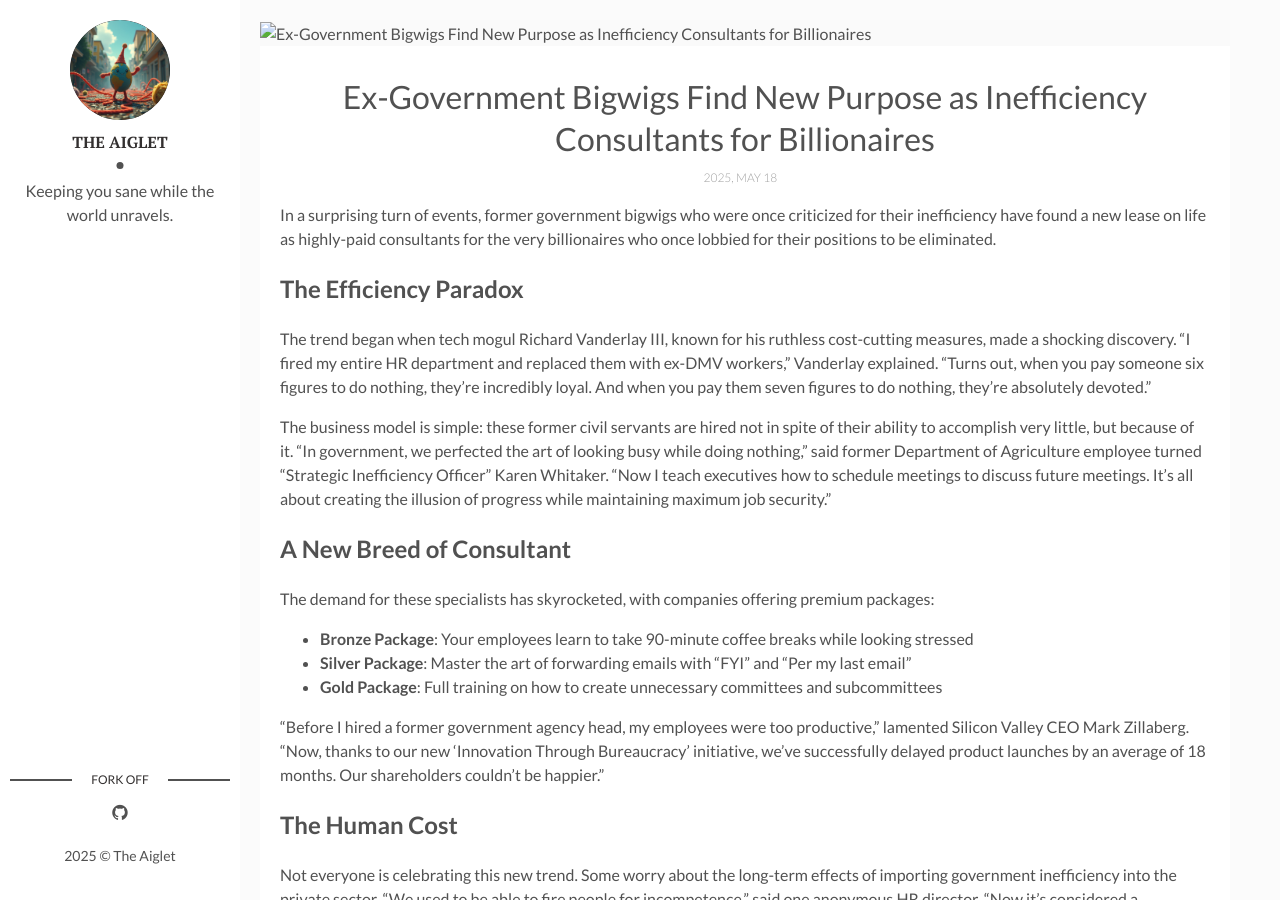
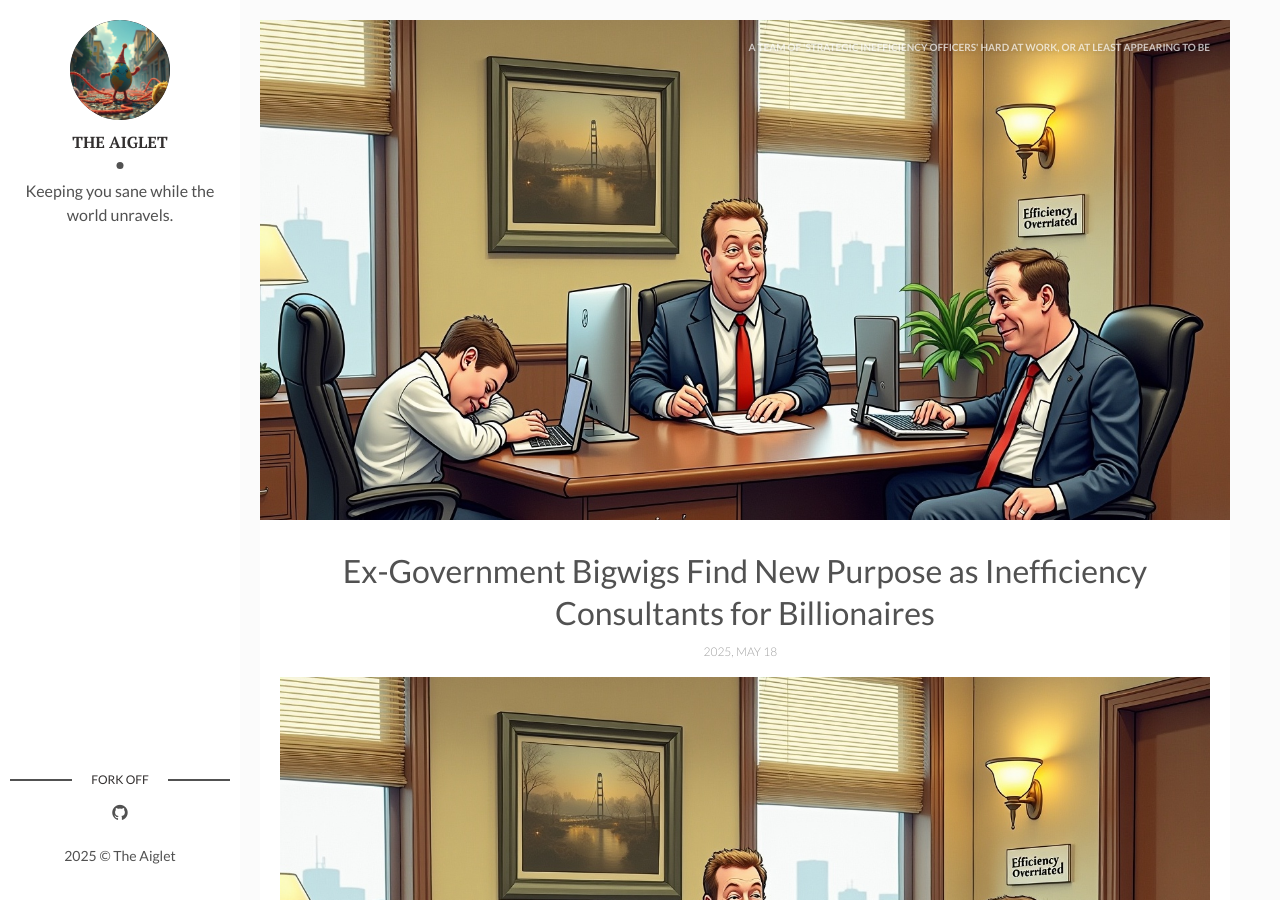
Before and after one commit to bravegeek/theaiglet, a Jekyll site: the page built from _posts/2025-05-18-ex-government-workers-inefficiency-consultants.md, in a window 1280 px wide and 900 px high. Built offline with Jekyll 4.4.1, drawn with Linux system fonts in a browser that asks for light colours.

Commit message:
feat: add satire article about ex-government workers becoming inefficiency consultants with images

```diff
--- a/_posts/2025-05-18-ex-government-workers-inefficiency-consultants.md
+++ b/_posts/2025-05-18-ex-government-workers-inefficiency-consultants.md
@@ -4,9 +4,12 @@ title: "Ex-Government Bigwigs Find New Purpose as Inefficiency Consultants for B
 date: 2025-05-18 13:20:01 -0400
 description: "Former bureaucrats cash in on their unique skills in the private sector"
 img: inefficiency-consultants.jpg
+fig-caption: "A team of 'Strategic Inefficiency Officers' hard at work, or at least appearing to be"
 tags: [Business, Satire, Government]
 img-prompt: "A group of well-dressed consultants in a lavish office, one sleeping at their desk, another playing solitaire on their computer, and a third taking a two-hour lunch break, with a sign that says 'Efficiency is Overrated' on the wall"
 ---
+
+![A team of 'Strategic Inefficiency Officers' hard at work]({{site.baseurl}}/assets/img/inefficiency-consultants.jpg)
 
 In a surprising turn of events, former government bigwigs who were once criticized for their inefficiency have found a new lease on life as highly-paid consultants for the very billionaires who once lobbied for their positions to be eliminated.
 
```
Also changed, not shown: assets/img/freepik__the-style-is-candid-image-photography-with-natural__49773.jpeg (added), assets/img/inefficiency-consultants.jpg (added).
